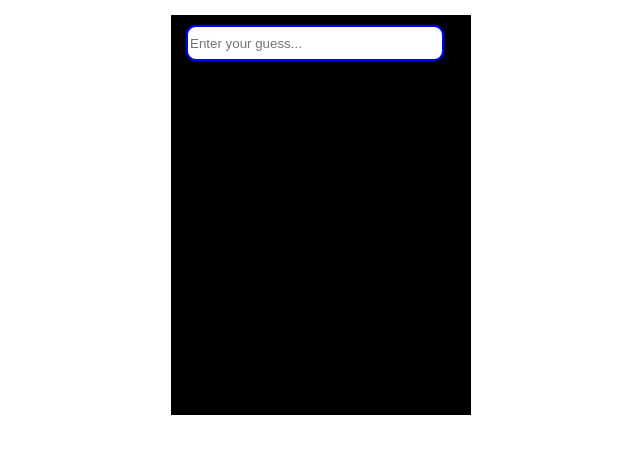
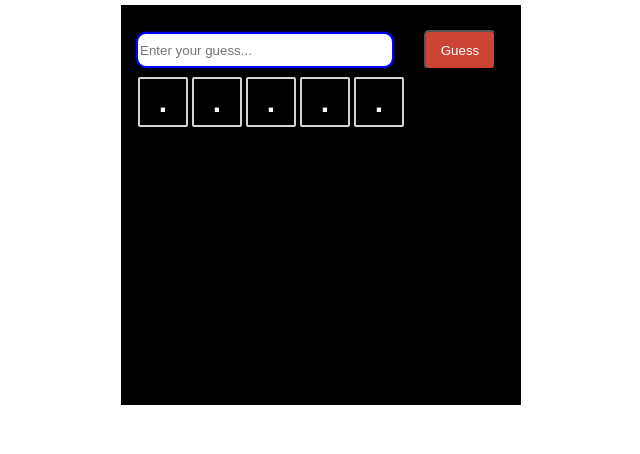
Before and after one commit to microgold/wordle, a React (Create React App) app: page / in a window 1280 px wide. Shown: the top 454 px of the page, without its empty margins (319-959 px from the left). Built offline with nearby package versions, Linux system fonts and the light colour scheme.

Commit message:
fixed unit tests, got word to respond to evaluation.

```diff
--- a/src/App.css
+++ b/src/App.css
@@ -41,5 +41,5 @@
   margin: 5px;
   background: black;
   height: 400px;
-  width:  300px;
+  width:  400px;
 }
--- a/src/App.tsx
+++ b/src/App.tsx
@@ -1,4 +1,5 @@
 import React, { useEffect, useState } from 'react'
+import { setConstantValue } from 'typescript'
 import './App.css'
 import { Word } from './component/Word'
 import { WordEntry } from './component/WordEntry'
@@ -6,12 +7,19 @@ import { WordEntry } from './component/WordEntry'
 function App() {
 
   const [wordGuess, setWordGuess] = useState('')
+  const [evaluate, setEvaluate] = useState(false)
+
+  const handleGuessCompletion = (guess: string): void => {
+    setEvaluate(true)
+  }
+
 
 
   return (
     <div className='App-board'>
-      <WordEntry onGuessEntered={(guess) => setWordGuess(guess)} />
-      <Word isWordEvaluated={false} guessWordValue={wordGuess} />
+      <WordEntry onGuessEntered={(guess) => setWordGuess(guess)}
+              onGuessComplete={() => handleGuessCompletion(wordGuess)} />
+      <Word isWordEvaluated={evaluate} guessWordValue={wordGuess}  />
     </div>
   )
 }
--- a/src/component/Word/index.tsx
+++ b/src/component/Word/index.tsx
@@ -1,19 +1,33 @@
 import { useEffect, useState } from 'react'
+import { evaluateWordScore } from '../../utilities/Evaluation'
 import Letter, { AccuracyEnum } from '../Letter'
 
 interface IWordProps {
     isWordEvaluated: boolean
-    guessWordValue: string
+    guessWordValue: string,
 }
+
+const retrieveAnswer = ():string => { return 'react'}
 
 
 
 export const Word = ({isWordEvaluated, guessWordValue}: IWordProps) => {
+
+  const inititalAccuracyArray = [AccuracyEnum.none, AccuracyEnum.none, AccuracyEnum.none, AccuracyEnum.none, AccuracyEnum.none]
+
   const [isEvaluated, setIsEvaluated] = useState(false)
   const [guessValue, setGuessValue] = useState('')
+  const [evaluatedResults, setEvaluatedResults] = useState<AccuracyEnum[]>(inititalAccuracyArray)
 
 useEffect(() => {
-    setGuessValue(guessWordValue)},
+
+  const results = evaluateWordScore(guessValue, retrieveAnswer().toUpperCase())
+  setEvaluatedResults(results)
+  setIsEvaluated(true)
+}, [isWordEvaluated])
+
+useEffect(() => {
+    setGuessValue(guessWordValue.padEnd(5,'.'))},
     [guessWordValue]
 )
 
@@ -28,7 +42,7 @@ useEffect(() => {
           {
              guessValue.toUpperCase().split('').map( (nextLetter, letterIndex) => {
               return <Letter key = {'letter_' + letterIndex} value = {nextLetter}
-                            accuracy={AccuracyEnum.none} position={letterIndex} />
+                            accuracy={isEvaluated ? evaluatedResults[letterIndex] : AccuracyEnum.none} position={letterIndex} />
           })}
       </div>
   );
--- a/src/component/WordEntry/index.style.tsx
+++ b/src/component/WordEntry/index.style.tsx
@@ -5,7 +5,6 @@ export const StyledWordEntry = styled.input `
   border-radius: 10px;
   width: 250px;
   height: 30px;
-  display: block;
   position: relative;
   top: 10px;
   border:2px solid blue;
@@ -14,3 +13,18 @@ export const StyledWordEntry = styled.input `
     box-shadow: 0px 0px 2px blue;
 }
 `
+export const StyledEvaluateButton = styled.button`
+width: 72px;
+height: 40px;
+background:  #CC4433;
+color: white;
+border-radius: 5px;
+margin: 15px;
+position: relative;
+top: 10px
+`
+
+export const StyledWordEntryContainer = styled.div`
+  display:block;
+  flex: row;
+`
--- a/src/component/WordEntry/index.tsx
+++ b/src/component/WordEntry/index.tsx
@@ -1,11 +1,12 @@
 import { useState } from "react"
-import { StyledWordEntry } from "./index.style"
+import { StyledEvaluateButton, StyledWordEntry, StyledWordEntryContainer } from "./index.style"
 
 interface IWordEntryProps {
     onGuessEntered(guess: string): void
+    onGuessComplete(): void
 }
 
-export const WordEntry = ({onGuessEntered} : IWordEntryProps) => {
+export const WordEntry = ({onGuessEntered, onGuessComplete} : IWordEntryProps) => {
 
   const [value, setValue] = useState('')
 
@@ -23,8 +24,13 @@ export const WordEntry = ({onGuessEntered} : IWordEntryProps) => {
   }
 
   return (
-    <StyledWordEntry autoFocus placeholder='Enter your guess...' value={value}
-       maxLength={5} onChange={(e) => handleLetterEntry(e)}
-    />
+    <StyledWordEntryContainer>
+        <StyledWordEntry autoFocus placeholder='Enter your guess...' value={value}
+        maxLength={5} onChange={(e) => handleLetterEntry(e)}
+        />
+        <StyledEvaluateButton onClick={onGuessComplete}>
+            Guess
+        </StyledEvaluateButton>
+    </StyledWordEntryContainer>
   )
 }
```
Also changed, not shown: 1 other file (tests, documents, lock files or other folders).
